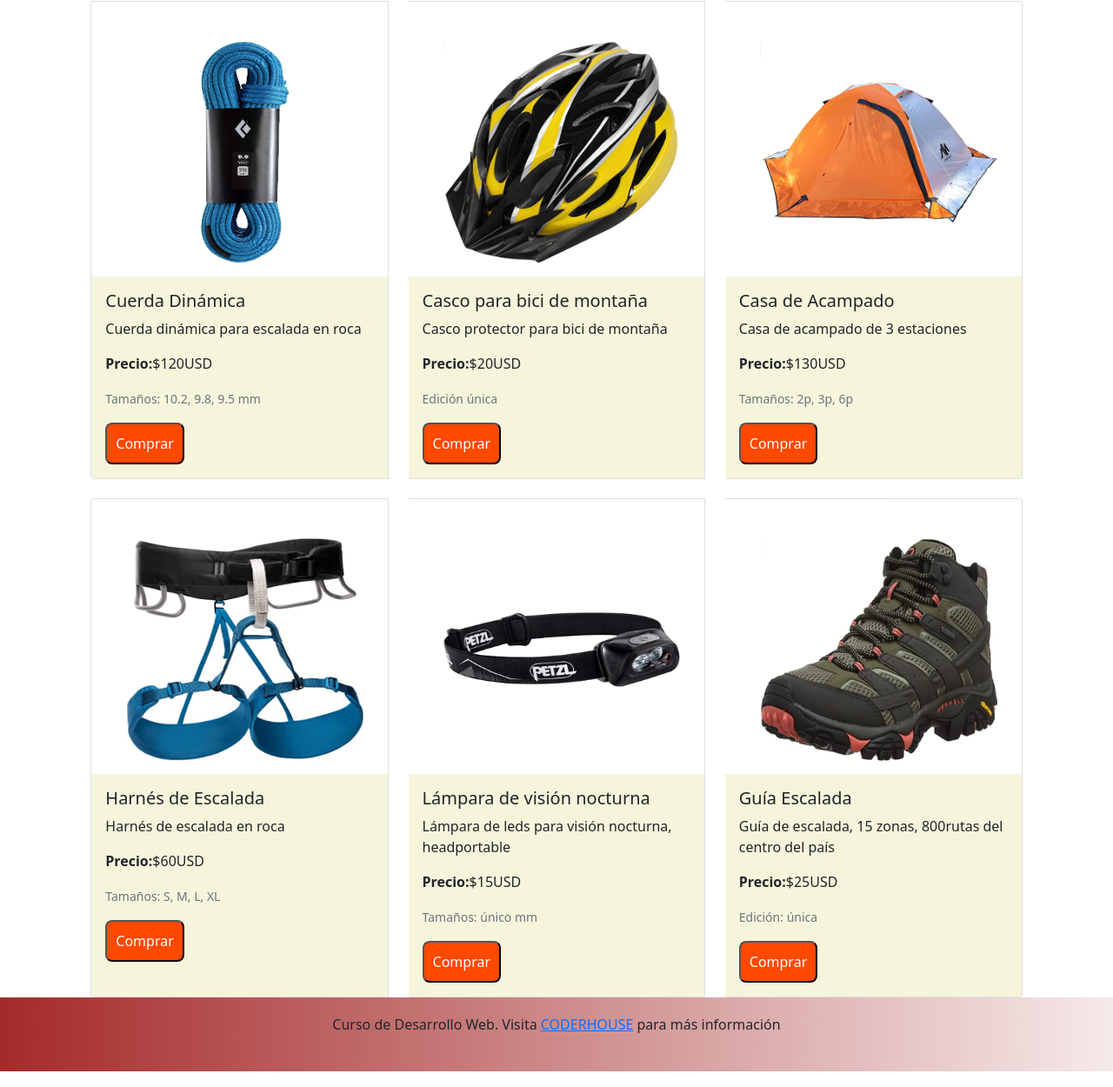
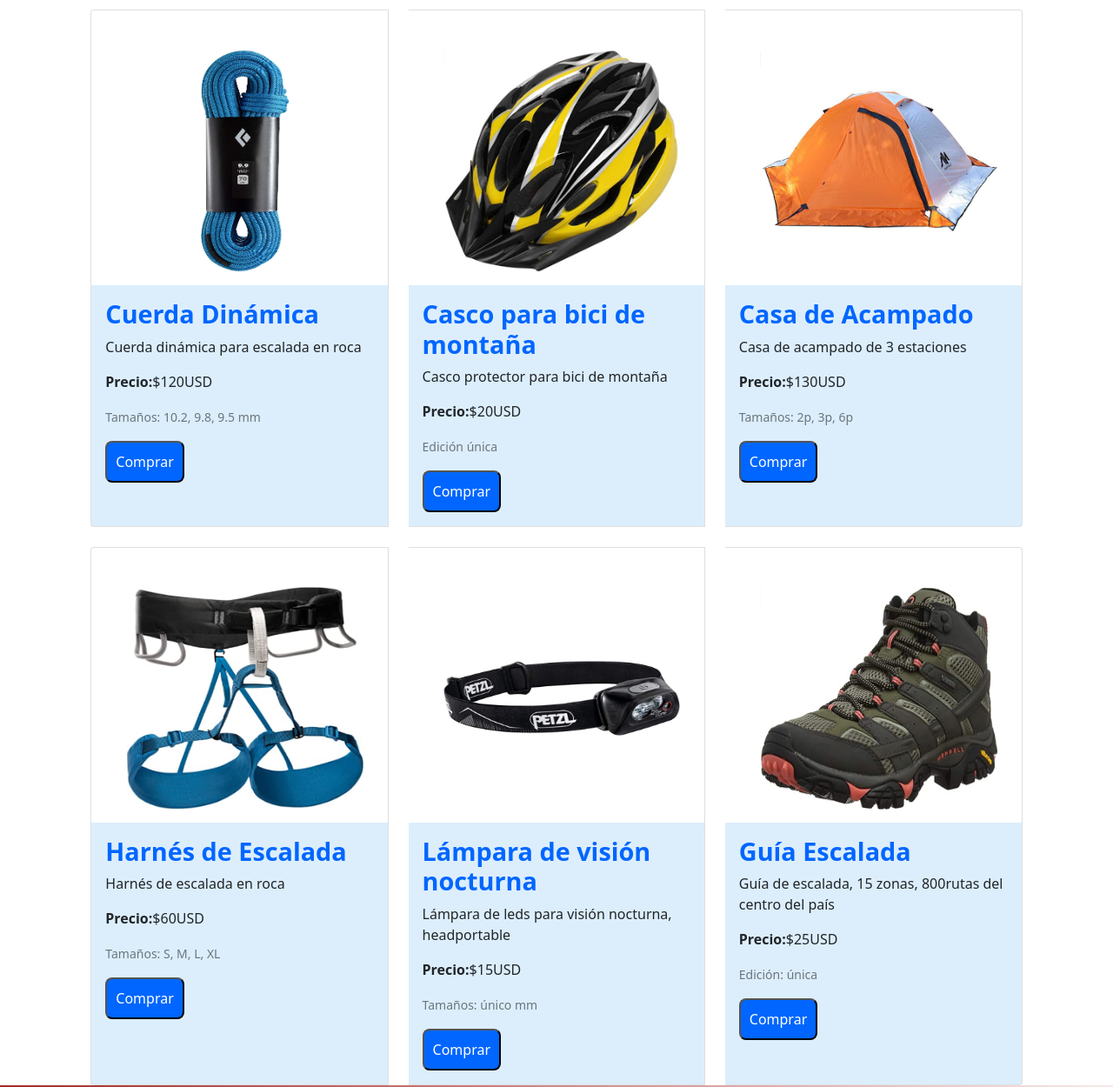
Before and after one commit to gabytururu/DW_RumboNat_EntregaFinal, a website: page merch.html in a window 1280 px wide. Shown: the part 805-2055 px from the top of the page at 87% size. Drawn offline with Linux system fonts and the light colour scheme; a web font is replaced by a local one.

Commit message:
Tienda - boton Comprar Hover

```diff
--- a/merch.html
+++ b/merch.html
@@ -61,7 +61,7 @@
                 <div class="card">
                     <img src="imagenes/tienda/anillas.png" class="prod2 card-img-top" alt="Anillas de Escalada">
                     <div class="card-body">
-                        <h5 class="card-title">Set de Anillas 6pck</h5>
+                        <h5 class="card-title titulo">Set de Anillas 6pck</h5>
                         <p class="card-text">Anillas para Escalada en Roca.</p>
                         <p class="card-text"><strong>Precio:</strong>$40USD</p>
                         <p class="card-text"><small class="text-muted">Tallas: 3pulgadas</small></p>
@@ -71,7 +71,7 @@
                 <div class="card">
                     <img src="imagenes/tienda/grigri.png" class="prod3 card-img-top" alt="GriGri 2">
                     <div class="card-body">
-                        <h5 class="card-title">GriGri 2</h5>
+                        <h5 class="card-title titulo">GriGri 2</h5>
                         <p class="card-text">Sistema de aseguramiento para escalada en Roca.</p>
                         <p class="card-text"><strong>Precio:</strong>$80USD</p>
                         <p class="card-text"><small class="text-muted">Tamaño: Único</small></p>
@@ -85,7 +85,7 @@
                 <div class="card">
                     <img src="imagenes/tienda/cuerda.png" class="prod4 card-img-top" alt="cuerda dinámica">
                     <div class="card-body">
-                        <h5 class="card-title">Cuerda Dinámica</h5>
+                        <h5 class="card-title titulo">Cuerda Dinámica</h5>
                         <p class="card-text">Cuerda dinámica para escalada en roca</p>
                         <p class="card-text"><strong>Precio:</strong>$120USD</p>
                         <p class="card-text"><small class="text-muted">Tamaños: 10.2, 9.8, 9.5 mm</small></p>
@@ -95,7 +95,7 @@
                 <div class="card">
                     <img src="imagenes/tienda/casco.png" class="prod5 card-img-top" alt="Casco bici de montaña">
                     <div class="card-body">
-                        <h5 class="card-title">Casco para bici de montaña</h5>
+                        <h5 class="card-title titulo">Casco para bici de montaña</h5>
                         <p class="card-text">Casco protector para bici de montaña</p>
                         <p class="card-text"><strong>Precio:</strong>$20USD</p>
                         <p class="card-text"><small class="text-muted">Edición única</small></p>
@@ -105,7 +105,7 @@
                 <div class="card">
                     <img src="imagenes/tienda/casaCampana.png" class="prod6 card-img-top" alt="casa de acampado">
                     <div class="card-body">
-                        <h5 class="card-title">Casa de Acampado</h5>
+                        <h5 class="card-title titulo">Casa de Acampado</h5>
                         <p class="card-text">Casa de acampado de 3 estaciones</p>
                         <p class="card-text"><strong>Precio:</strong>$130USD</p>
                         <p class="card-text"><small class="text-muted">Tamaños: 2p, 3p, 6p</small></p>
@@ -119,7 +119,7 @@
                 <div class="card">
                     <img src="imagenes/tienda/harnes.png" class="prod7 card-img-top" alt="harnés">
                     <div class="card-body">
-                        <h5 class="card-title">Harnés de Escalada</h5>
+                        <h5 class="card-title titulo">Harnés de Escalada</h5>
                         <p class="card-text">Harnés de escalada en roca</p>
                         <p class="card-text"><strong>Precio:</strong>$60USD</p>
                         <p class="card-text"><small class="text-muted">Tamaños: S, M, L, XL</small></p>
@@ -129,7 +129,7 @@
                 <div class="card">
                     <img src="imagenes/tienda/headlamp.png" class="prod8 card-img-top" alt="lámpara nocturna">
                     <div class="card-body">
-                        <h5 class="card-title">Lámpara de visión nocturna</h5>
+                        <h5 class="card-title titulo">Lámpara de visión nocturna</h5>
                         <p class="card-text">Lámpara de leds para visión nocturna, headportable</p>
                         <p class="card-text"><strong>Precio:</strong>$15USD</p>
                         <p class="card-text"><small class="text-muted">Tamaños: único mm</small></p>
@@ -139,7 +139,7 @@
                 <div class="card">
                     <img src="imagenes/tienda/merrell.png" class="prod9 card-img-top" alt="guía escalada">
                     <div class="card-body">
-                        <h5 class="card-title">Guía Escalada</h5>
+                        <h5 class="card-title titulo">Guía Escalada</h5>
                         <p class="card-text">Guía de escalada, 15 zonas, 800rutas del centro del país</p>
                         <p class="card-text"><strong>Precio:</strong>$25USD</p>
                         <p class="card-text"><small class="text-muted">Edición: única</small></p>
--- a/scss/_merch.scss
+++ b/scss/_merch.scss
@@ -64,7 +64,7 @@
 }
 
 .card-body {
-    background-color: beige;
+    background-color: rgba(155, 205, 247, 0.349)
 }
 
 
@@ -78,8 +78,12 @@
     }
 
 .boton {
-    background-color:rgb(255, 72, 0);
+    background-color: rgb(0, 102, 255);
     border-radius: 8px;
     padding: 10px;
-    color: white
+    color: white;
+
+    &:hover {
+        background-color:rgb(1, 81, 202)
+    }
 }
```
Also changed, not shown: css/style.css, 1 other file.
